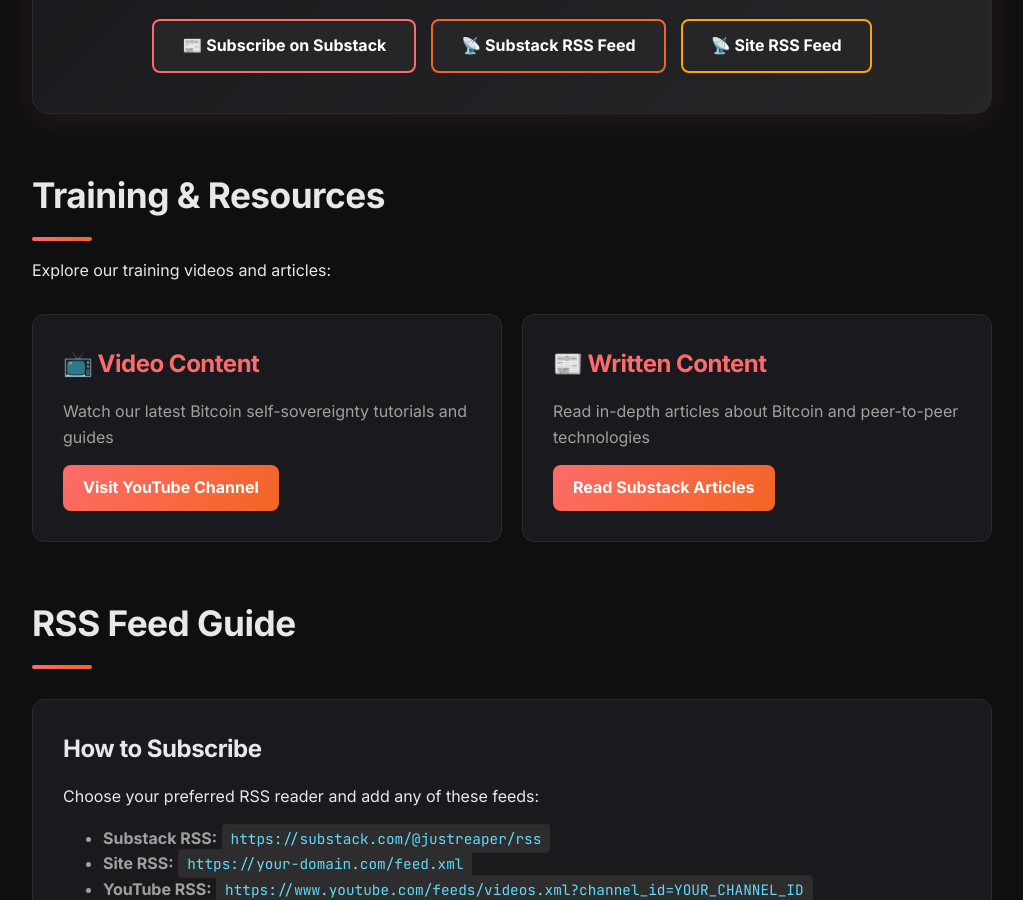
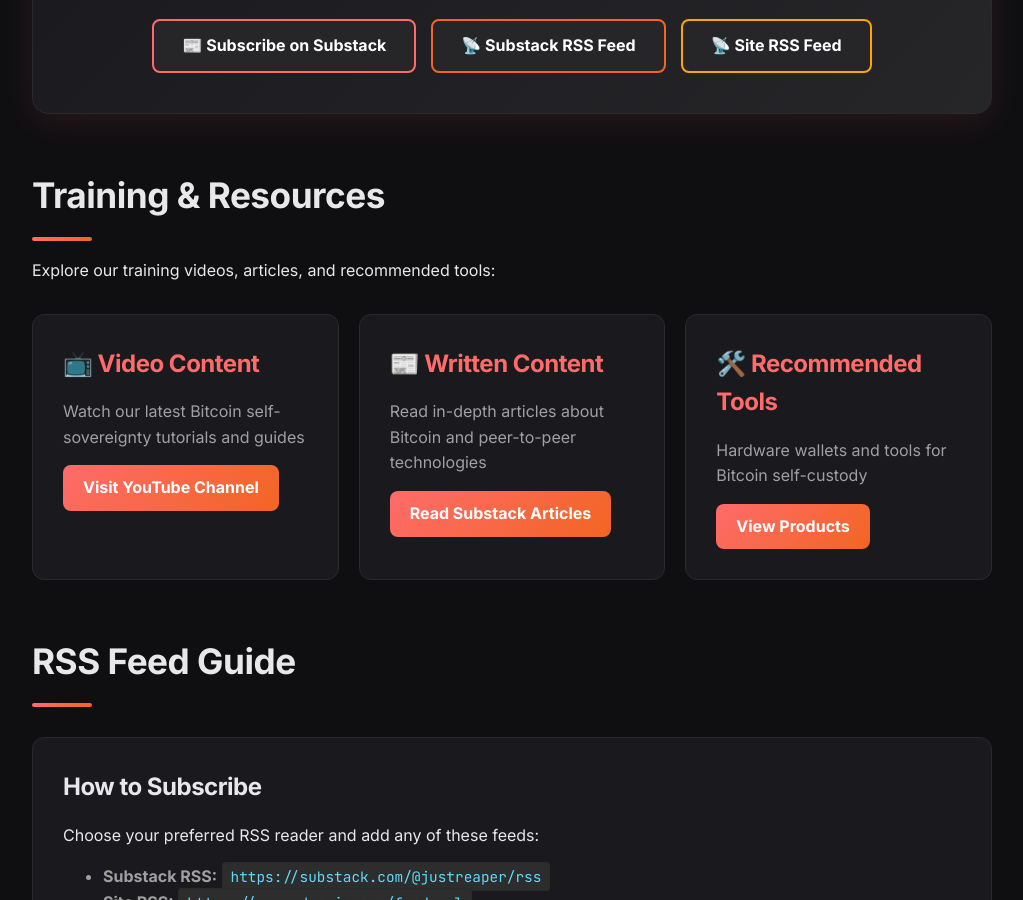
Before and after one commit to reaperjust7-crypto/btc-self-sovereignty, a Jekyll site: the page built from index.md, in a window 1280 px wide and 900 px high, scrolled down 1944 px. Shown: the whole window, without its empty margins (128-1151 px from the left). Built offline with Jekyll 4.4.1, drawn with Linux system fonts in a browser that asks for light colours; our own code applies the rules of GitHub Pages for plain Markdown files.

Commit message:
Add Recommended Products section and link to products page

```diff
--- a/index.md
+++ b/index.md
@@ -53,9 +53,9 @@ Stay updated with our latest content and resources:
 
 ## Training & Resources
 
-Explore our training videos and articles:
+Explore our training videos, articles, and recommended tools:
 
-<div style="display: grid; grid-template-columns: 1fr 1fr; gap: 20px; margin: 30px 0;">
+<div style="display: grid; grid-template-columns: 1fr 1fr 1fr; gap: 20px; margin: 30px 0;">
   <div style="background: var(--bg-secondary); border: 1px solid var(--border-color); padding: 30px; border-radius: 12px; transition: all 0.3s ease;">
     <h3 style="margin-top: 0; color: var(--accent-primary);">📺 Video Content</h3>
     <p style="color: var(--text-secondary); margin-bottom: 15px;">Watch our latest Bitcoin self-sovereignty tutorials and guides</p>
@@ -66,6 +66,12 @@ Explore our training videos and articles:
     <h3 style="margin-top: 0; color: var(--accent-primary);">📰 Written Content</h3>
     <p style="color: var(--text-secondary); margin-bottom: 15px;">Read in-depth articles about Bitcoin and peer-to-peer technologies</p>
     <a href="https://substack.com/@justreaper" style="display: inline-block; padding: 10px 20px; background: linear-gradient(135deg, #ff6b6b, #f26522); color: white; text-decoration: none; border-radius: 8px; font-weight: bold; transition: all 0.3s ease;">Read Substack Articles</a>
+  </div>
+
+  <div style="background: var(--bg-secondary); border: 1px solid var(--border-color); padding: 30px; border-radius: 12px; transition: all 0.3s ease;">
+    <h3 style="margin-top: 0; color: var(--accent-primary);">🛠️ Recommended Tools</h3>
+    <p style="color: var(--text-secondary); margin-bottom: 15px;">Hardware wallets and tools for Bitcoin self-custody</p>
+    <a href="/products.html" style="display: inline-block; padding: 10px 20px; background: linear-gradient(135deg, #ff6b6b, #f26522); color: white; text-decoration: none; border-radius: 8px; font-weight: bold; transition: all 0.3s ease;">View Products</a>
   </div>
 </div>
 
```
